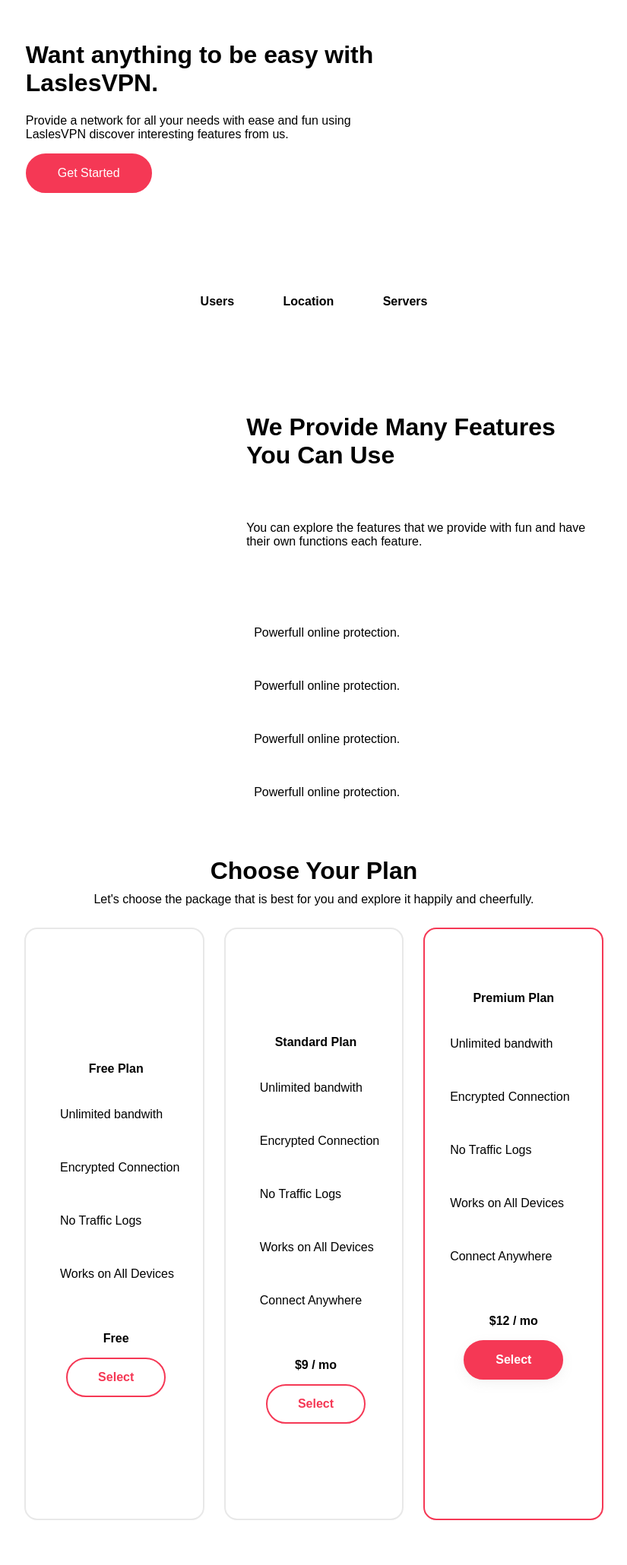
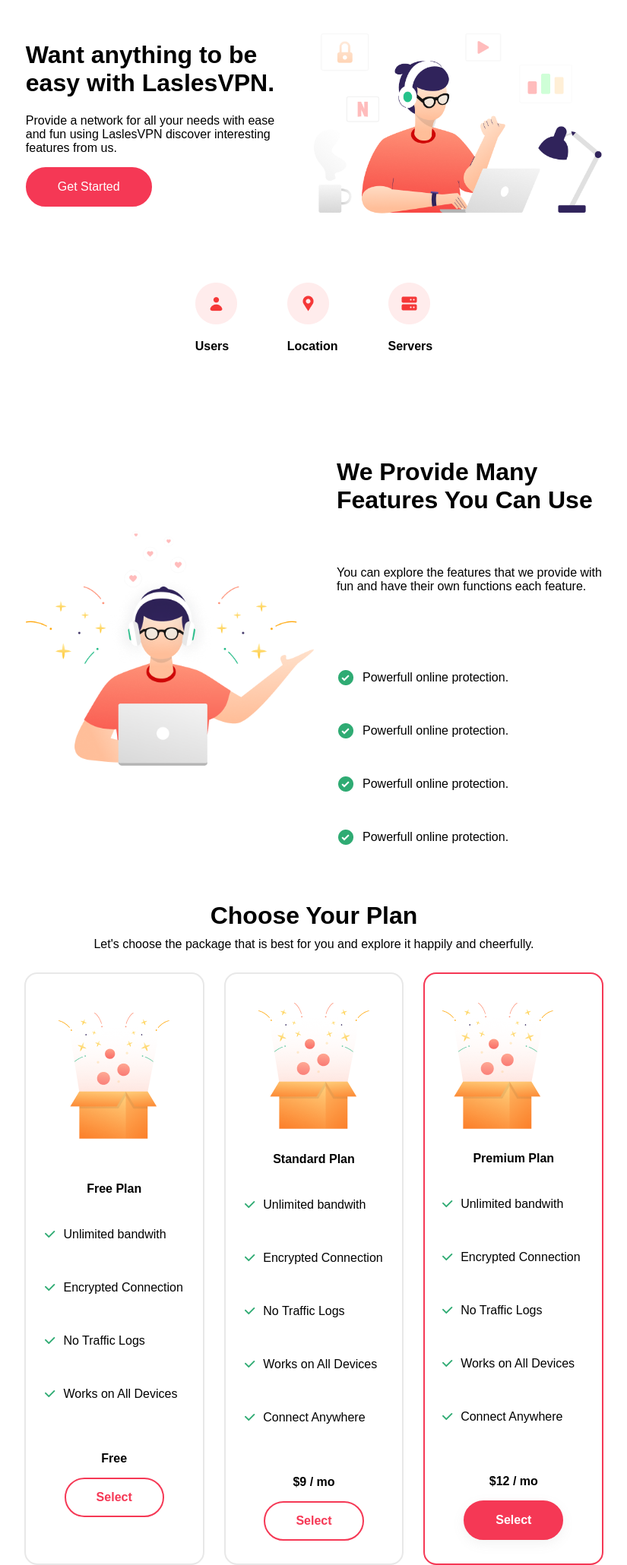
Before and after one commit to RayhanRamadhani/slicing-task, a plain HTML site: page index.html in a window 1280 px wide. Shown: the part 85-2145 px from the top of the page at 76% size, without its empty margins (227-1052 px from the left). Drawn offline with Linux system fonts and the light colour scheme; the site is published under a folder, as on GitHub Pages, so addresses that start at the root find nothing; a web font is replaced by a local one.

Commit message:
add missing . on every asset path

```diff
--- a/index.html
+++ b/index.html
@@ -33,22 +33,22 @@
                 <button type="button" class="btn-rpink-fill">Get Started</button>
                 <div class="divpadding-bottom"></div>
             </div>
-            <img src="/assets/Illustration 1.png" alt="" width="50%">
+            <img src="./assets/Illustration 1.png" alt="" width="50%">
         </div>
 
     <!-- div2 -->
     <div class="div-align-items-center">
         <div class="div-bg-aqua-shadow">
             <div class="div-column-center-mini">
-                <img src="/assets/user.png" alt="">
+                <img src="./assets/user.png" alt="">
                 <p class="bold">Users</p>
             </div>
             <div class="div-column-center-mini padding-left">
-                <img src="/assets/location.png" alt="">
+                <img src="./assets/location.png" alt="">
                 <p class="bold">Location</p>
             </div>
             <div class="div-column-center-mini padding-left">
-                <img src="/assets/Server.png" alt="">
+                <img src="./assets/Server.png" alt="">
                 <p class="bold">Servers</p>
             </div>
         </div>
@@ -56,7 +56,7 @@
 
     <!-- div3 -->
      <div class="div-align-items-center">
-        <img src="/assets/Illustration 2.png" alt="" width="50%">
+        <img src="./assets/Illustration 2.png" alt="" width="50%">
         <div>
                     <div>
             <p class="bold-big">We Provide Many Features You Can Use</p>
@@ -65,19 +65,19 @@
             <p>You can explore the features that we provide with fun and have their own functions each feature.</p>
             <div class="padding-bottom"></div>
             <div class="div-align-itext-left">
-                <img src="/assets/icon-checklist.png" alt="">
+                <img src="./assets/icon-checklist.png" alt="">
                 <p>Powerfull online protection.</p>
             </div>
             <div class="div-align-itext-left">
-                <img src="/assets/icon-checklist.png" alt="">
+                <img src="./assets/icon-checklist.png" alt="">
                 <p>Powerfull online protection.</p>
             </div>
             <div class="div-align-itext-left">
-                <img src="/assets/icon-checklist.png" alt="">
+                <img src="./assets/icon-checklist.png" alt="">
                 <p>Powerfull online protection.</p>
             </div>
             <div class="div-align-itext-left">
-                <img src="/assets/icon-checklist.png" alt="">
+                <img src="./assets/icon-checklist.png" alt="">
                 <p>Powerfull online protection.</p>
             </div>
         </div>
@@ -94,23 +94,23 @@
     <div class="div-bg-aqua-shadow">
         <!-- card1 -->
         <div class="div-cardplan item-center">
-            <img src="/assets/box-icon.png" alt="" class="item-center">
+            <img src="./assets/box-icon.png" alt="" class="item-center">
             <div>
                 <p class="bold text-center">Free Plan</p>
                 <div class="div-align-itext-left">
-                    <img src="/assets/icon-checklist-nonround.png" alt="" width="auto" height="auto">
+                    <img src="./assets/icon-checklist-nonround.png" alt="" width="auto" height="auto">
                     <p>Unlimited bandwith</p>
                 </div>
                 <div class="div-align-itext-left">
-                    <img src="/assets/icon-checklist-nonround.png" alt="" width="auto" height="auto">
+                    <img src="./assets/icon-checklist-nonround.png" alt="" width="auto" height="auto">
                     <p>Encrypted Connection</p>
                 </div>
                 <div class="div-align-itext-left">
-                    <img src="/assets/icon-checklist-nonround.png" alt="" width="auto" height="auto">
+                    <img src="./assets/icon-checklist-nonround.png" alt="" width="auto" height="auto">
                     <p>No Traffic Logs</p>
                 </div>
                 <div class="div-align-itext-left">
-                    <img src="/assets/icon-checklist-nonround.png" alt="" width="auto" height="auto">
+                    <img src="./assets/icon-checklist-nonround.png" alt="" width="auto" height="auto">
                     <p>Works on All Devices</p>
                 </div>
                 <div class="pd-bmini"></div>
@@ -120,27 +120,27 @@
         </div>
         <!-- card2 -->
         <div class="div-cardplan item-center">
-            <img src="/assets/box-icon.png" alt="">
+            <img src="./assets/box-icon.png" alt="">
             <div>
                 <p class="bold text-center">Standard Plan</p>
                 <div class="div-align-itext-left">
-                    <img src="/assets/icon-checklist-nonround.png" alt="" width="auto" height="auto">
+                    <img src="./assets/icon-checklist-nonround.png" alt="" width="auto" height="auto">
                     <p>Unlimited bandwith</p>
                 </div>
                 <div class="div-align-itext-left">
-                    <img src="/assets/icon-checklist-nonround.png" alt="" width="auto" height="auto">
+                    <img src="./assets/icon-checklist-nonround.png" alt="" width="auto" height="auto">
                     <p>Encrypted Connection</p>
                 </div>
                 <div class="div-align-itext-left">
-                    <img src="/assets/icon-checklist-nonround.png" alt="" width="auto" height="auto">
+                    <img src="./assets/icon-checklist-nonround.png" alt="" width="auto" height="auto">
                     <p>No Traffic Logs</p>
                 </div>
                 <div class="div-align-itext-left">
-                    <img src="/assets/icon-checklist-nonround.png" alt="" width="auto" height="auto">
+                    <img src="./assets/icon-checklist-nonround.png" alt="" width="auto" height="auto">
                     <p>Works on All Devices</p>
                 </div>
                 <div class="div-align-itext-left">
-                    <img src="/assets/icon-checklist-nonround.png" alt="" width="auto" height="auto">
+                    <img src="./assets/icon-checklist-nonround.png" alt="" width="auto" height="auto">
                     <p>Connect Anywhere</p>
                 </div>
                 <div class="pd-bmini"></div>
@@ -150,27 +150,27 @@
         </div>
         <!-- card3 -->
         <div class="div-cardplan-opink items-center">
-            <img src="/assets/box-icon.png" alt="">
+            <img src="./assets/box-icon.png" alt="">
             <div>
                 <p class="bold text-center">Premium Plan</p>
                 <div class="div-align-itext-left">
-                    <img src="/assets/icon-checklist-nonround.png" alt="" width="auto" height="auto">
+                    <img src="./assets/icon-checklist-nonround.png" alt="" width="auto" height="auto">
                     <p>Unlimited bandwith</p>
                 </div>
                 <div class="div-align-itext-left">
-                    <img src="/assets/icon-checklist-nonround.png" alt="" width="auto" height="auto">
+                    <img src="./assets/icon-checklist-nonround.png" alt="" width="auto" height="auto">
                     <p>Encrypted Connection</p>
                 </div>
                 <div class="div-align-itext-left">
-                    <img src="/assets/icon-checklist-nonround.png" alt="" width="auto" height="auto">
+                    <img src="./assets/icon-checklist-nonround.png" alt="" width="auto" height="auto">
                     <p>No Traffic Logs</p>
                 </div>
                 <div class="div-align-itext-left">
-                    <img src="/assets/icon-checklist-nonround.png" alt="" width="auto" height="auto">
+                    <img src="./assets/icon-checklist-nonround.png" alt="" width="auto" height="auto">
                     <p>Works on All Devices</p>
                 </div>
                 <div class="div-align-itext-left">
-                    <img src="/assets/icon-checklist-nonround.png" alt="" width="auto" height="auto">
+                    <img src="./assets/icon-checklist-nonround.png" alt="" width="auto" height="auto">
                     <p>Connect Anywhere</p>
                 </div>
                 <div class="pd-bmini"></div>
@@ -192,12 +192,12 @@
 
     <!-- div7 -->
     <div class="div-align-items-center-row">
-        <img src="/assets/Huge Global.png" alt="">
+        <img src="./assets/Huge Global.png" alt="">
     </div>
 
     <!-- div8 -->
     <div class="div-align-items-center-row">
-        <img src="/assets/Sponsored.png" alt="">
+        <img src="./assets/Sponsored.png" alt="">
     </div>
 
     <!-- div9 -->
@@ -208,21 +208,21 @@
 
     <!-- div10 -->
     <div class="scroll-container">
-        <img src="/assets/testimoni1.png" alt="" height="230px" width="auto">
-        <img src="/assets/testimoni2.png" alt="" height="230px" width="auto">
-        <img src="/assets/testimoni3.png" alt="" height="230px" width="auto">
+        <img src="./assets/testimoni1.png" alt="" height="230px" width="auto">
+        <img src="./assets/testimoni2.png" alt="" height="230px" width="auto">
+        <img src="./assets/testimoni3.png" alt="" height="230px" width="auto">
     </div>
 
     <!-- div11 -->
     <div class="div-bg-aqua-shadow">
-        <img src="/assets/pagescroll.png" alt="" width="50px">
+        <img src="./assets/pagescroll.png" alt="" width="50px">
         <div class="padding-left"></div>
         <div class="padding-left"></div>
         <div class="padding-left"></div>
         <div class="padding-left"></div>
         <div>
-            <img src="/assets/btn-left.png" alt="" width="40px">
-            <img src="/assets/btn-right.png" alt="" width="100px">
+            <img src="./assets/btn-left.png" alt="" width="40px">
+            <img src="./assets/btn-right.png" alt="" width="100px">
         </div>
     </div>
 
@@ -242,13 +242,13 @@
     <!-- div13 -->
     <div class="div-align-items-center-row text-center item-tcenter">
         <div class="text-left">
-            <img src="/assets/Logo.png" alt="">
+            <img src="./assets/Logo.png" alt="">
             <p>LaslesVPN is a private virtual network that</p>
             <p>has unique features and has high security.</p>
             <div class="div-align-items-center div-align-itext-left">
-                <img src="/assets/Facebook.png" alt="">
-                <img src="/assets/Twitter.png" alt="">
-                <img src="/assets/Instagram.png" alt="">
+                <img src="./assets/Facebook.png" alt="">
+                <img src="./assets/Twitter.png" alt="">
+                <img src="./assets/Instagram.png" alt="">
             </div>
             <p>©2020LaslesVPN</p>
         </div>
--- a/style.css
+++ b/style.css
@@ -1,14 +1,14 @@
 /* Import Font */
 @font-face {
     font-family: 'Montserrat';
-    src: url('assets/text/Montserrat/Montserrat-VariableFont_wght.ttf') format('truetype');
+    src: url('./assets/text/Montserrat/Montserrat-VariableFont_wght.ttf') format('truetype');
     font-weight: 100 900;
     font-style: normal;
 }
 
 @font-face {
     font-family: 'Montserrat';
-    src: url('assets/text/Montserrat/Montserrat-Italic-VariableFont_wght.ttf') format('truetype');
+    src: url('./assets/text/Montserrat/Montserrat-Italic-VariableFont_wght.ttf') format('truetype');
     font-weight: 100 900;
     font-style: italic;
 }
```
